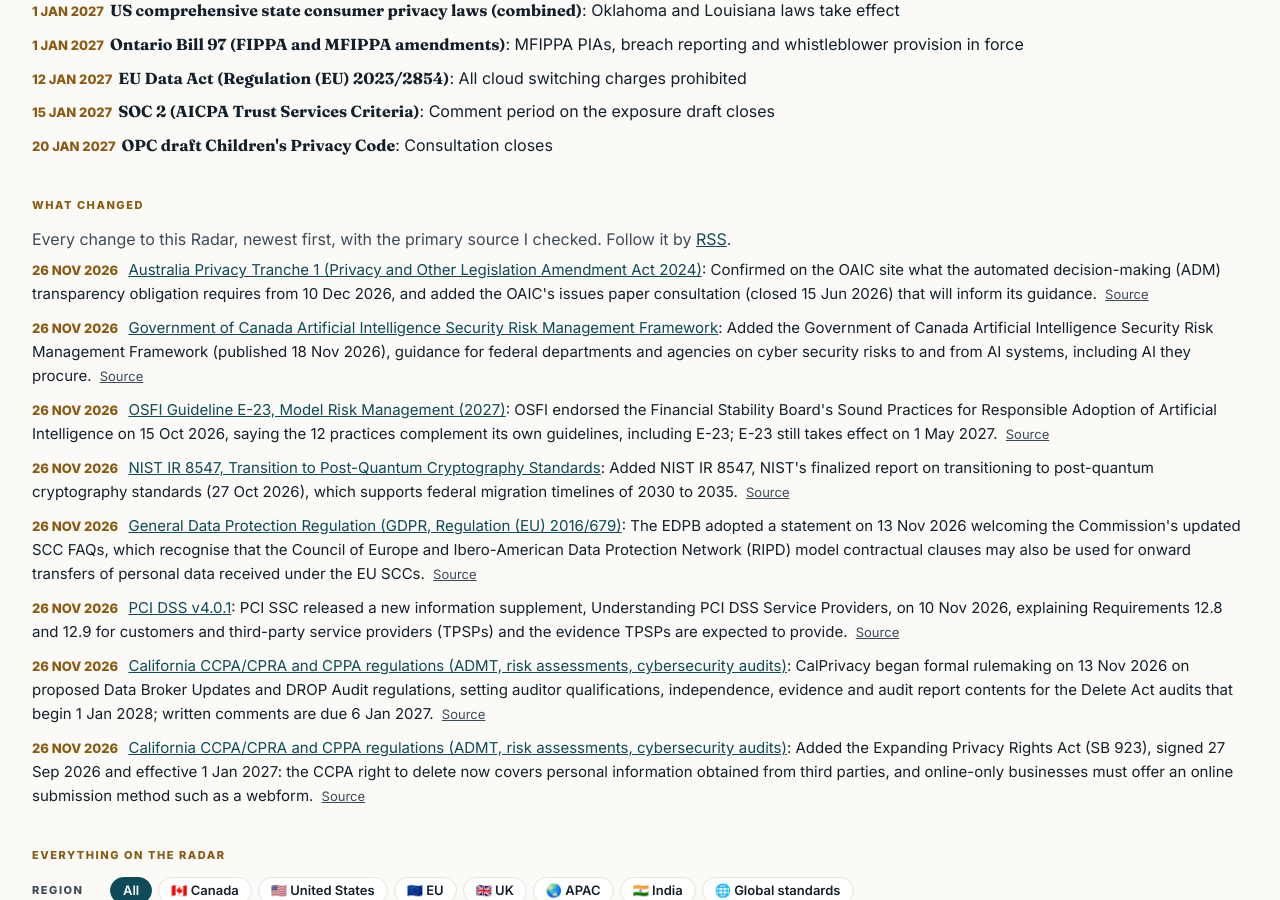
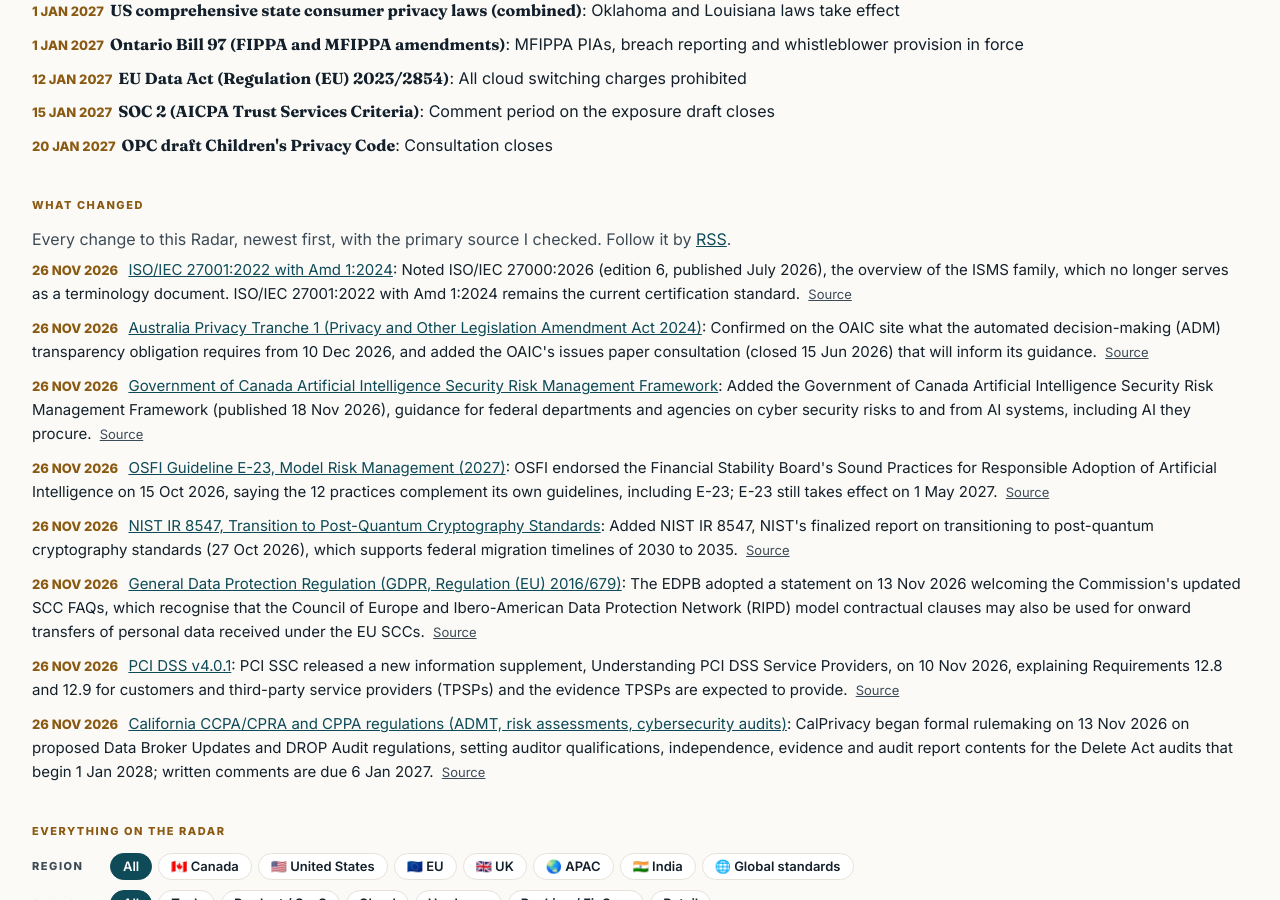
Before and after one commit to grc-with-sjo/grc-insights, a Jekyll site: the page built from radar.html, in a window 1280 px wide and 900 px high, scrolled down 770 px. Built offline with Jekyll 4.4.1, drawn with Linux system fonts in a browser that asks for light colours; some of the changed text lies outside the part shown.

Commit message:
radar: note ISO/IEC 27000:2026 edition 6 on the 27001 row
Verified on iso.org (built-in browser), read 2026-11-26.

Co-Authored-By: Claude Opus 5.5 <noreply@anthropic.com>

```diff
--- a/_data/radar_changes.yml
+++ b/_data/radar_changes.yml
@@ -1,5 +1,10 @@
 # Public "What changed" log for the Regulation Radar (newest first). Shown on /radar/ and in /radar/changes.xml.
 # Add an entry only after reading the primary source; `source` is that primary page.
+- date: "2026-11-26"
+  id: global-iso-27001
+  change: "Noted ISO/IEC 27000:2026 (edition 6, published July 2026), the overview of the ISMS family, which no longer serves as a terminology document. ISO/IEC 27001:2022 with Amd 1:2024 remains the current certification standard."
+  source: "https://www.iso.org/standard/27000"
+  quote: "This sixth edition has been revised to focus on overview, concepts and relationships rather than serving as a terminology document."
 - date: "2026-11-26"
   id: apac-au-privacy-tranche1
   change: "Confirmed on the OAIC site what the automated decision-making (ADM) transparency obligation requires from 10 Dec 2026, and added the OAIC's issues paper consultation (closed 15 Jun 2026) that will inform its guidance."
--- a/_data/tracker.yml
+++ b/_data/tracker.yml
@@ -603,9 +603,9 @@
     - { date: "2025-10-31", what: "End of the three-year transition; 2013-edition certificates expired or were withdrawn" }
   sectors: [tech, saas, cloud, hardware, banking, retail]
   applies_to_me: high
-  summary: "The current ISMS certification standard; 2013-edition certificates expired or were withdrawn at the end of the transition on 2025-10-31, per certification bodies."
+  summary: "The current ISMS certification standard; 2013-edition certificates expired or were withdrawn at the end of the transition on 2025-10-31, per certification bodies. ISO/IEC 27000, the overview of the ISO/IEC 27000 family, was revised to edition 6 in July 2026 and now focuses on overview, concepts and relationships rather than serving as a terminology document."
   source: "https://www.iso.org/standard/27001"
-  last_reviewed: "2026-10-08"
+  last_reviewed: "2026-11-26"
 - id: global-iso-27017
   name: "ISO/IEC 27017:2026 information security controls for cloud services"
   region: GLOBAL
```
